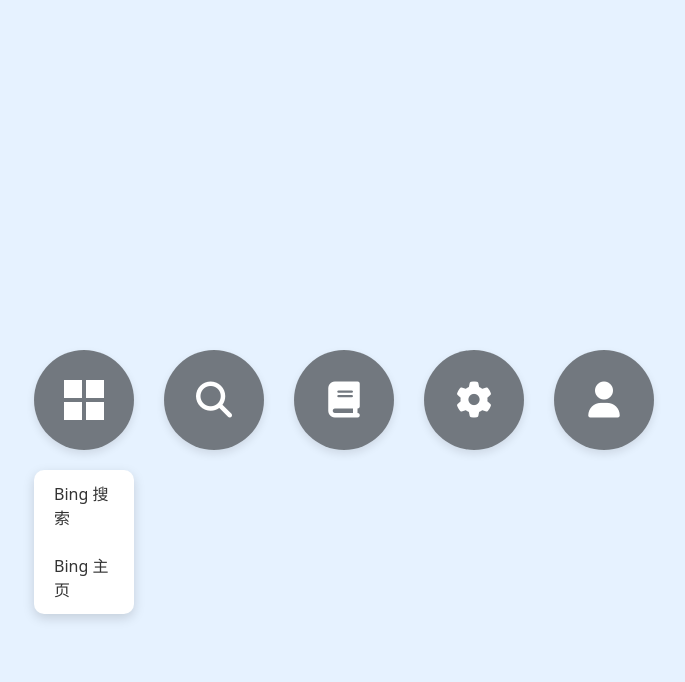
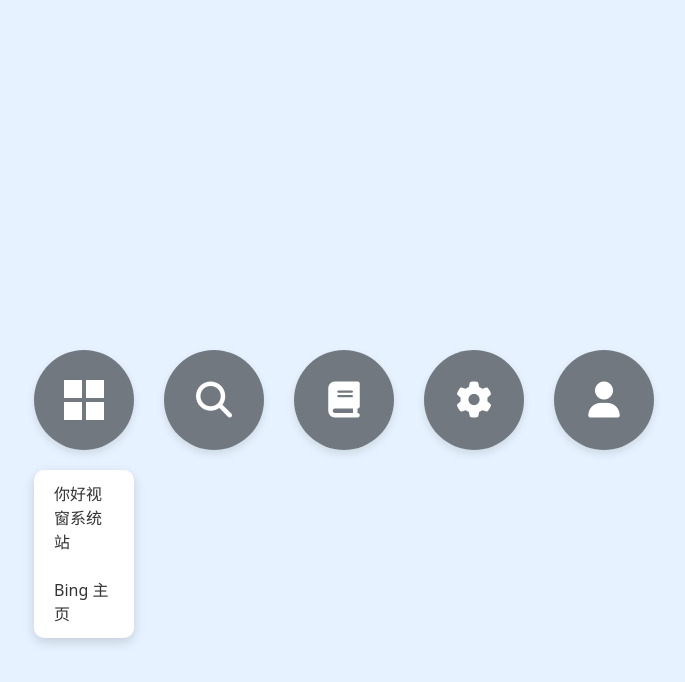
Before and after one commit to helloworldXIAOZHU/Xiaozhu, a plain HTML site: page index.html in a window 1280 px wide. Both pictures are taken after a click on the element 380 px from the left and 400 px from the top of the page. Shown: the whole page, without its empty margins (296-981 px from the left). Drawn offline with nearby package versions, Linux system fonts and the light colour scheme.

Commit message:
index.html

```diff
--- a/index.html
+++ b/index.html
@@ -268,7 +268,7 @@
                 <div class="windows-square"></div>
             </div>
             <div class="submenu" id="windows-submenu">
-                <a href="https://cn.bing.com" class="submenu-item">Bing 搜索</a>
+                <a href="https://hellowindows.cn/" class="submenu-item">你好视窗系统站</a>
                 <a href="https://cn.bing.com" class="submenu-item">Bing 主页</a>
             </div>
         </div>
```
